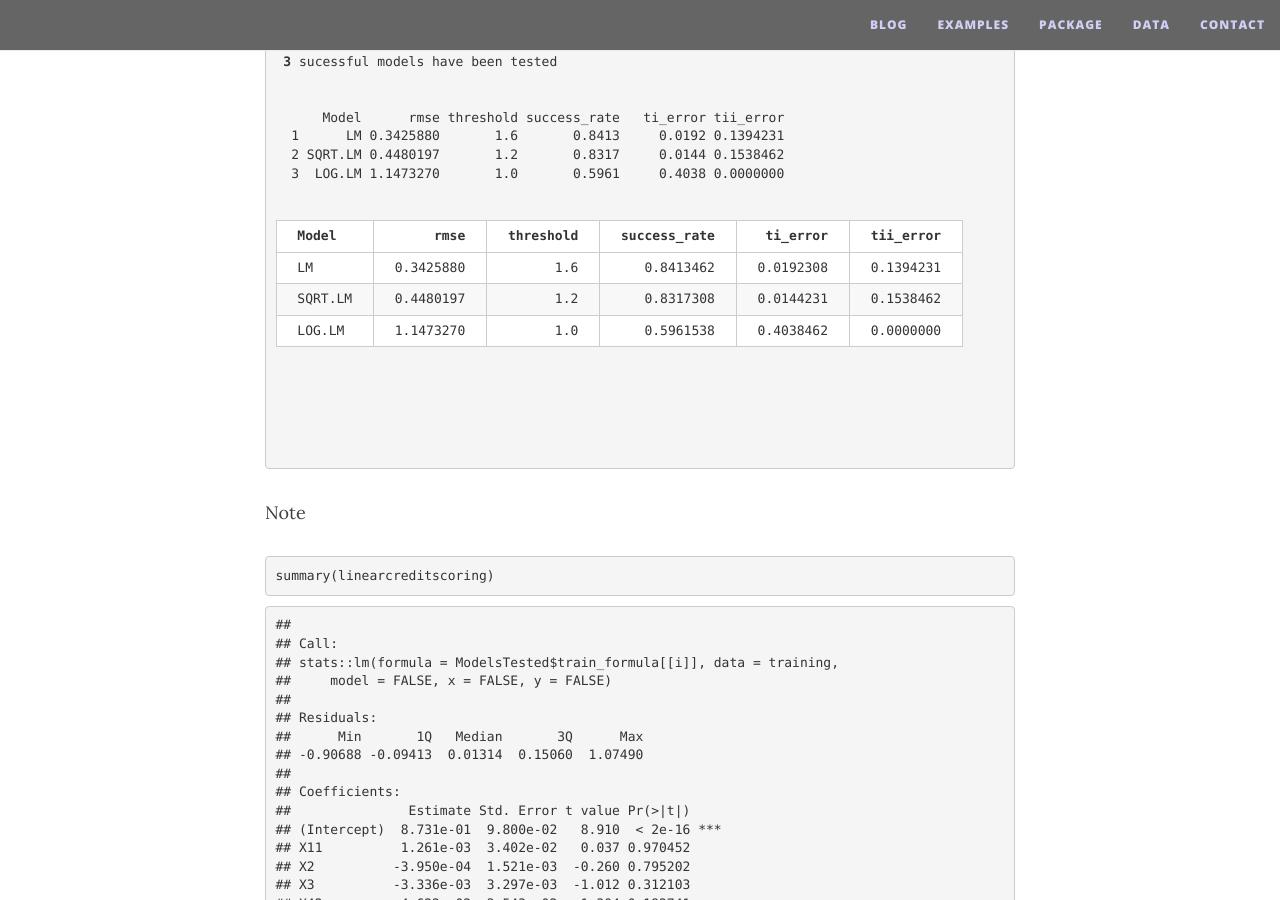
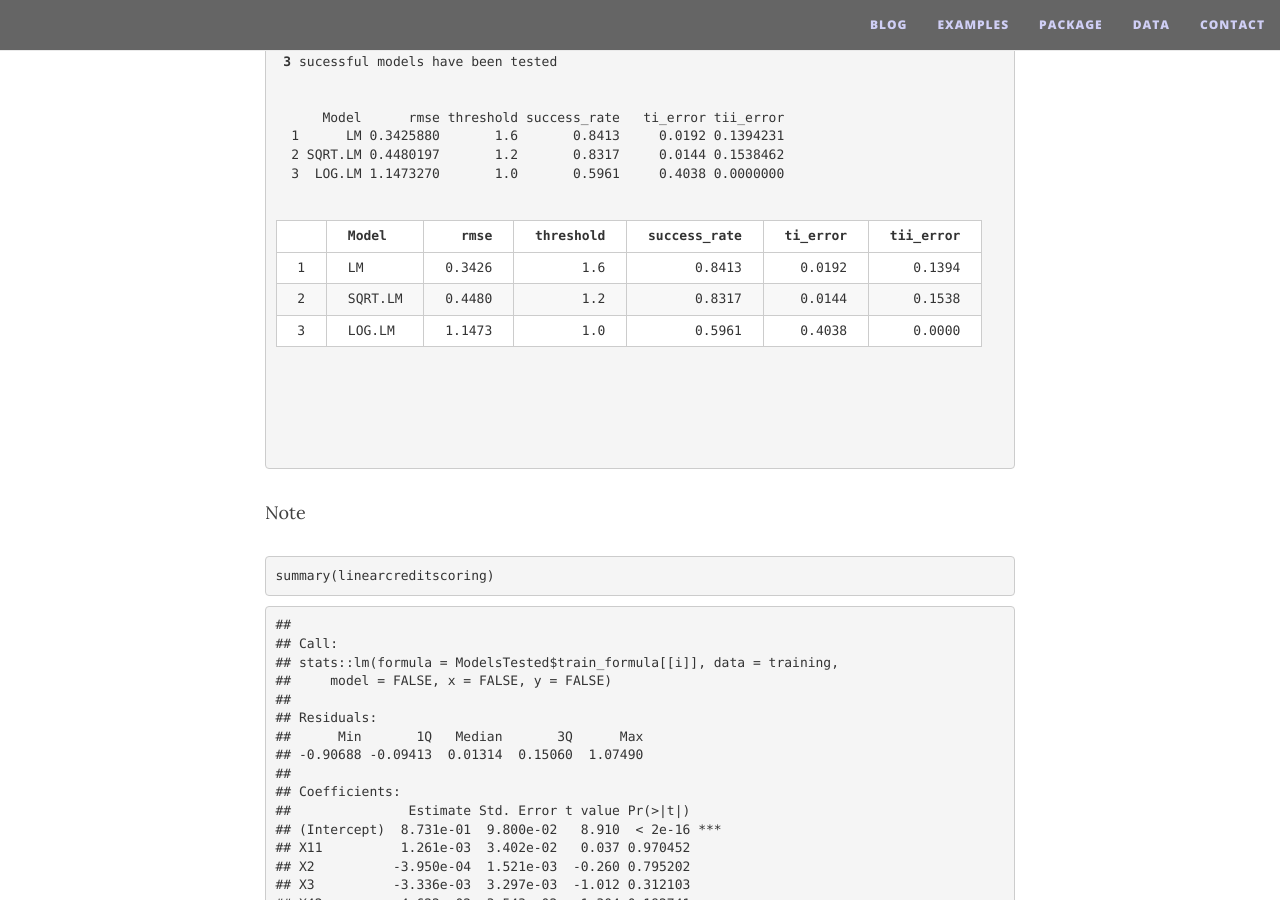
Before and after one commit to economistgame/OptimClassifier, a Jekyll site: the page built from examples/index.md, in a window 1280 px wide and 900 px high, scrolled down 895 px. Built offline with Jekyll 4.4.1, drawn with Linux system fonts in a browser that asks for light colours; nearby versions of some CDN libraries.

Commit message:
Update index.md

```diff
--- a/examples/index.md
+++ b/examples/index.md
@@ -60,6 +60,7 @@ data(<span class="hljs-string">"AustralianCredit"</span>)
   <table>
  <thead>
   <tr>
+   <th style="text-align:left;">   </th>
    <th style="text-align:left;"> Model </th>
    <th style="text-align:right;"> rmse </th>
    <th style="text-align:right;"> threshold </th>
@@ -70,28 +71,31 @@ data(<span class="hljs-string">"AustralianCredit"</span>)
  </thead>
 <tbody>
   <tr>
+   <td style="text-align:left;"> 1 </td>
    <td style="text-align:left;"> LM </td>
-   <td style="text-align:right;"> 0.3425880 </td>
+   <td style="text-align:right;"> 0.3426 </td>
    <td style="text-align:right;"> 1.6 </td>
-   <td style="text-align:right;"> 0.8413462 </td>
-   <td style="text-align:right;"> 0.0192308 </td>
-   <td style="text-align:right;"> 0.1394231 </td>
+   <td style="text-align:right;"> 0.8413 </td>
+   <td style="text-align:right;"> 0.0192 </td>
+   <td style="text-align:right;"> 0.1394 </td>
   </tr>
   <tr>
+   <td style="text-align:left;"> 2 </td>
    <td style="text-align:left;"> SQRT.LM </td>
-   <td style="text-align:right;"> 0.4480197 </td>
+   <td style="text-align:right;"> 0.4480 </td>
    <td style="text-align:right;"> 1.2 </td>
-   <td style="text-align:right;"> 0.8317308 </td>
-   <td style="text-align:right;"> 0.0144231 </td>
-   <td style="text-align:right;"> 0.1538462 </td>
+   <td style="text-align:right;"> 0.8317 </td>
+   <td style="text-align:right;"> 0.0144 </td>
+   <td style="text-align:right;"> 0.1538 </td>
   </tr>
   <tr>
+   <td style="text-align:left;"> 3 </td>
    <td style="text-align:left;"> LOG.LM </td>
-   <td style="text-align:right;"> 1.1473270 </td>
+   <td style="text-align:right;"> 1.1473 </td>
    <td style="text-align:right;"> 1.0 </td>
-   <td style="text-align:right;"> 0.5961538 </td>
-   <td style="text-align:right;"> 0.4038462 </td>
-   <td style="text-align:right;"> 0.0000000 </td>
+   <td style="text-align:right;"> 0.5961 </td>
+   <td style="text-align:right;"> 0.4038 </td>
+   <td style="text-align:right;"> 0.0000 </td>
   </tr>
 </tbody>
 </table>
```
